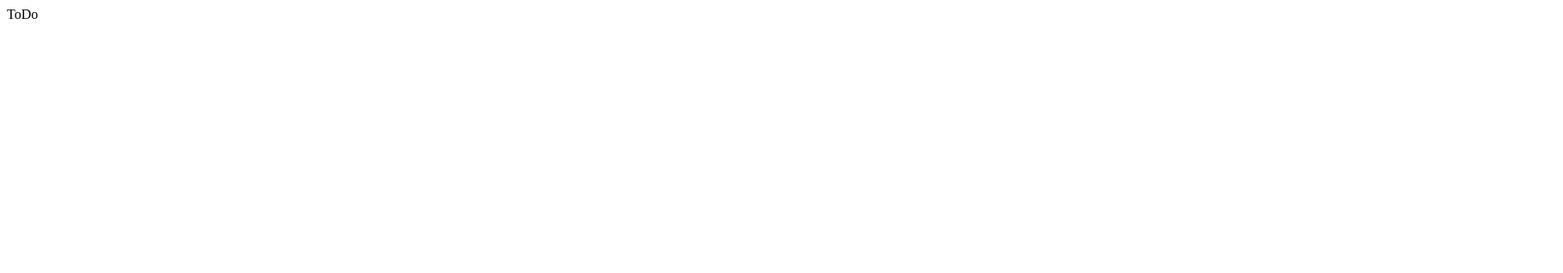
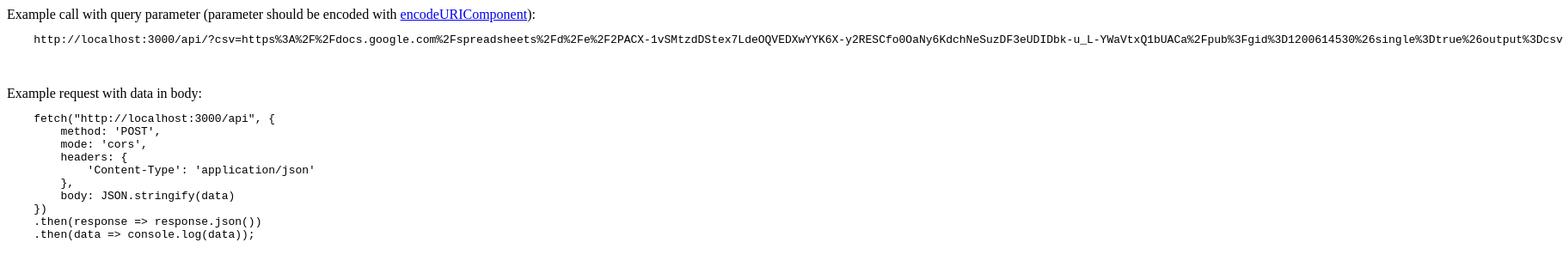
Before and after one commit to keenthinker/gcsv2json, a website: page index.html in a window 1280 px wide. Shown: the whole page at 86% size, 1818 px wide, since content can reach past the window. Drawn offline with nearby package versions, Linux system fonts and the light colour scheme; no server answers.

Commit message:
added option to convert using query parameter

```diff
--- a/index.html
+++ b/index.html
@@ -4,23 +4,56 @@
         <title>Google CSV to JSON API converter</title>
         <script src="https://cdnjs.cloudflare.com/ajax/libs/jquery/3.5.1/jquery.min.js" integrity="sha256-9/aliU8dGd2tb6OSsuzixeV4y/faTqgFtohetphbbj0=" crossorigin="anonymous"></script>
         <script>
-            //$(document).ready(function() {
-                // fetch('http://localhost:3000/api')
-                // .then(response => response.json())
-                // .then(data => console.log(data));
+            $(document).ready(function() {
 
-                // fetch("http://localhost:3000/api", {
-                //     method: 'POST',
-                //     mode: 'cors', // no-cors, *cors, same-origin
-                //     headers: {
-                //         'Content-Type': 'application/json'
-                //     },
-                //     body: JSON.stringify('{"link" : "https://docs.google.com/spreadsheets/d/e/2PACX-1vSMtzdDStex7LdeOQVEDXwYYK6X-y2RESCfo0OaNy6KdchNeSuzDF3eUDIDbk-u_L-YWaVtxQ1bUACa/pub?gid=1200614530&single=true&output=csv"}')
-                // })
-                // .then(response => response.json())
-                // .then(data => console.log(data));
-            //});
+                let data = {
+                    "csv": "https://docs.google.com/spreadsheets/d/e/2PACX-1vSMtzdDStex7LdeOQVEDXwYYK6X-y2RESCfo0OaNy6KdchNeSuzDF3eUDIDbk-u_L-YWaVtxQ1bUACa/pub?gid=1200614530&single=true&output=csv"
+                };
+                // request with body
+                fetch("http://localhost:3000/api", {
+                    method: 'POST',
+                    mode: 'cors',
+                    headers: {
+                        'Content-Type': 'application/json'
+                    },
+                    body: JSON.stringify(data)
+                })
+                .then(response => response.json())
+                .then(data => console.log(data));
+                // query
+                fetch("http://localhost:3000/api/?csv=" + encodeURIComponent(data.csv))
+                .then(response => response.json())
+                .then(data => console.log(data));
+
+            });
         </script>
     </head>
-    <body>ToDo</body>
+    <body>
+        <div>
+            Example call with query parameter (parameter should be encoded with <a href="https://developer.mozilla.org/en-US/docs/Web/JavaScript/Reference/Global_Objects/encodeURIComponent" target="_blank" rel="noopener">encodeURIComponent</a>):
+        </div>
+        <div>
+            <pre>
+    http://localhost:3000/api/?csv=https%3A%2F%2Fdocs.google.com%2Fspreadsheets%2Fd%2Fe%2F2PACX-1vSMtzdDStex7LdeOQVEDXwYYK6X-y2RESCfo0OaNy6KdchNeSuzDF3eUDIDbk-u_L-YWaVtxQ1bUACa%2Fpub%3Fgid%3D1200614530%26single%3Dtrue%26output%3Dcsv
+            </pre>
+        </div>
+        <div><br/></div>
+        <div>
+            Example request with data in body:
+        </div>
+        <div>
+            <pre>
+    fetch("http://localhost:3000/api", {
+        method: 'POST',
+        mode: 'cors',
+        headers: {
+            'Content-Type': 'application/json'
+        },
+        body: JSON.stringify(data)
+    })
+    .then(response => response.json())
+    .then(data => console.log(data));
+            </pre>
+        </div>
+    </body>
 </html>
```
Also changed, not shown: api/index.js (+18 -4 lines).
